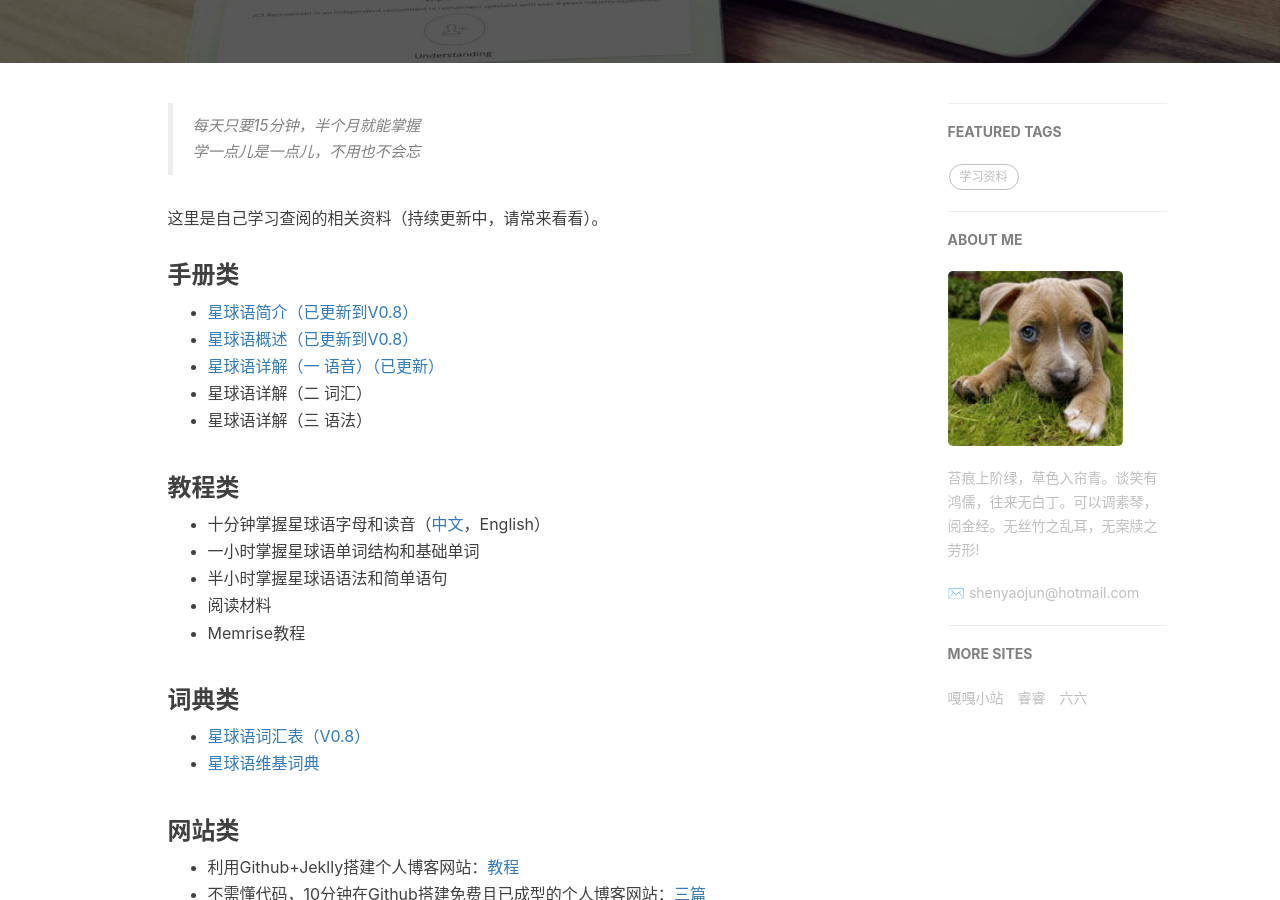
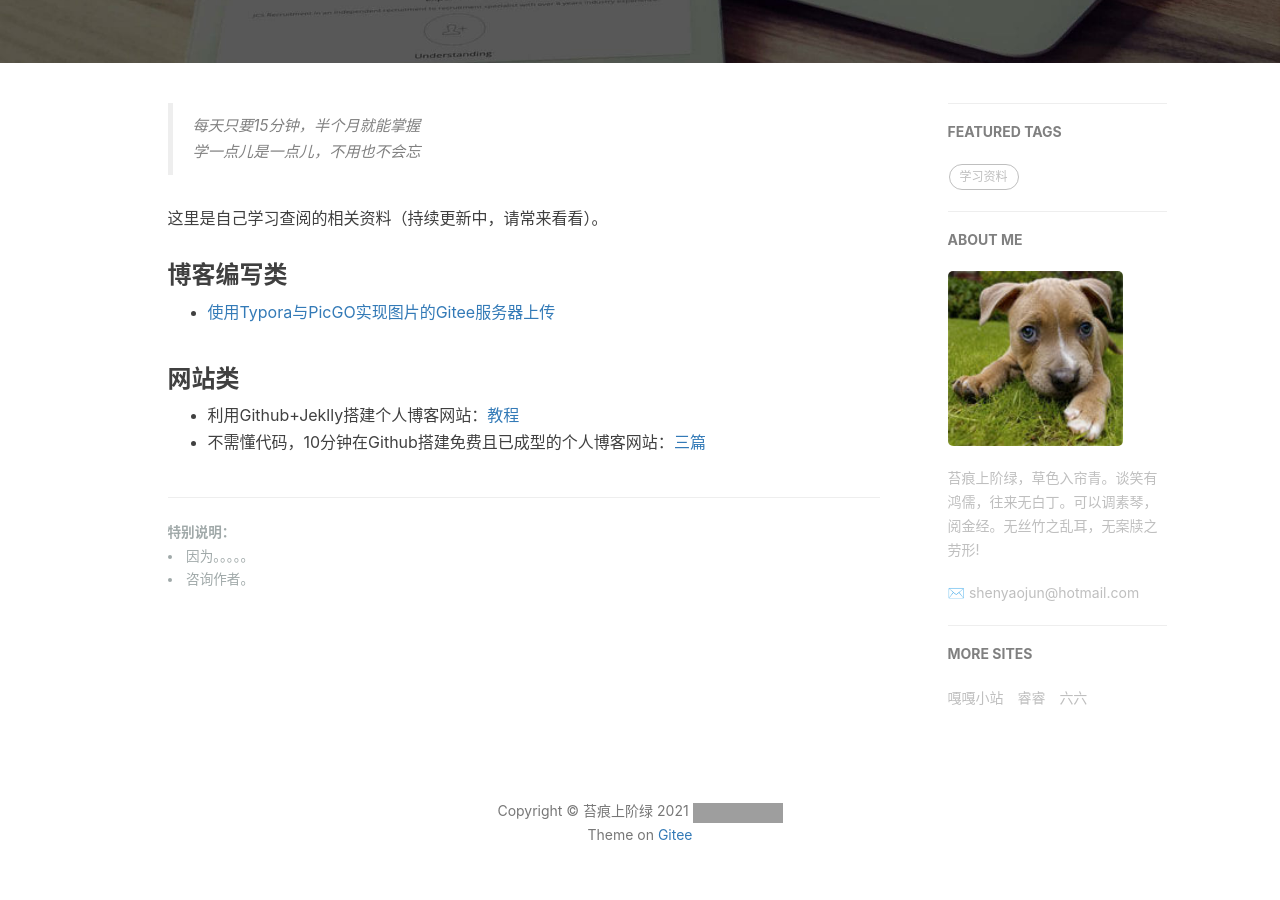
Before and after one commit to shenyaojun/shenyaojun.github.io, a Jekyll site: the page built from 1-resources.html, in a window 1280 px wide and 900 px high, scrolled down 349 px. Built offline with Jekyll 4.4.1, drawn with Linux system fonts in a browser that asks for light colours; nearby versions of some CDN libraries; comment, search, counter and statistics services are not loaded; grey boxes are pictures that could not be loaded.

Commit message:
gitee+typora+picgo

```diff
--- a/1-resources.html
+++ b/1-resources.html
@@ -23,32 +23,13 @@ header-img: "img/post-bg-rwd.jpg"
 
     <p></p>
 
-<h3 id="toc_0">手册类</h3>
+<h3 id="toc_0">博客编写类</h3>
 
 <ul>
-<li><a href="{{site.baseurl}}/2018/12/10/briefing">星球语简介（已更新到V0.8）</a></li>
-<li><a href="{{site.baseurl}}/2019/01/11/overview">星球语概述（已更新到V0.8）</a></li>
-<li><a href="{{site.baseurl}}/2019/09/22/detailed-phonetics">星球语详解（一 语音）（已更新）</a></li>
-<li>星球语详解（二 词汇）</li>
-<li>星球语详解（三 语法）</li>
+<li><a href="https://www.jianshu.com/p/926eed3bbcc4">使用Typora与PicGO实现图片的Gitee服务器上传</a></li>
 </ul>
 
-<h3 id="toc_1">教程类</h3>
 
-<ul>
-<li>十分钟掌握星球语字母和读音（<a href="{{site.baseurl}}/files/phonetics.pdf">中文</a>，English）</li>
-<li>一小时掌握星球语单词结构和基础单词</li>
-<li>半小时掌握星球语语法和简单语句</li>
-<li>阅读材料</li>
-<li>Memrise教程</li>
-</ul>
-
-<h3 id="toc_2">词典类</h3>
-
-<ul>
-<li><a href="{{site.baseurl}}/2020/12/07/vocabulary/">星球语词汇表（V0.8）</a></li>
-<li><a href="https://gitee.com/globien/globien/wikis/">星球语维基词典</a></li>
-</ul>
 
 <h3 id="toc_3">网站类</h3>
 
```
